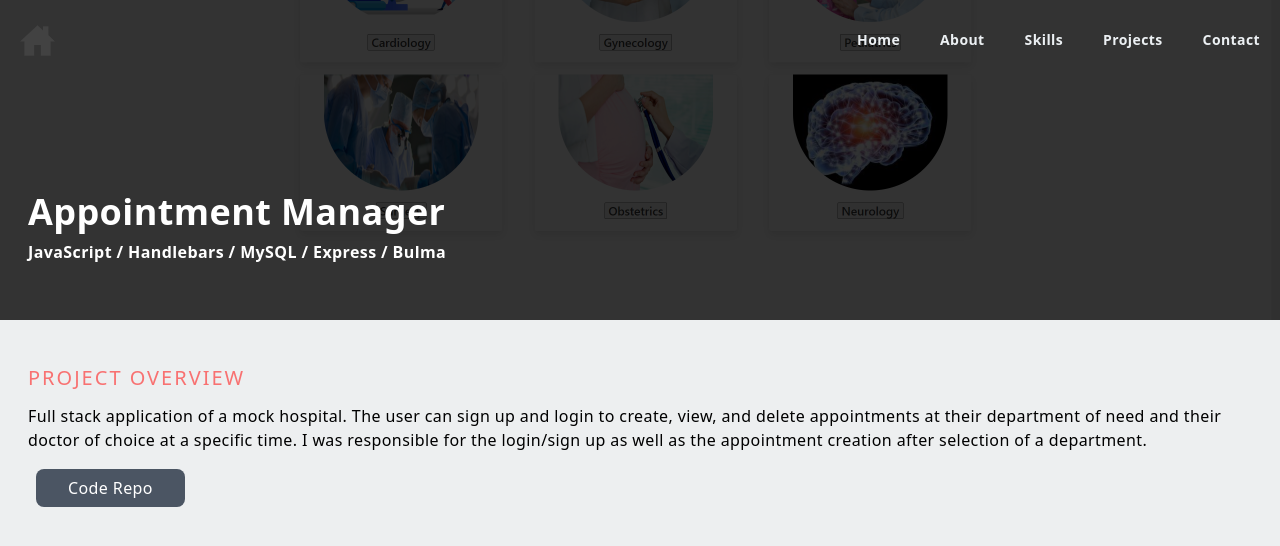
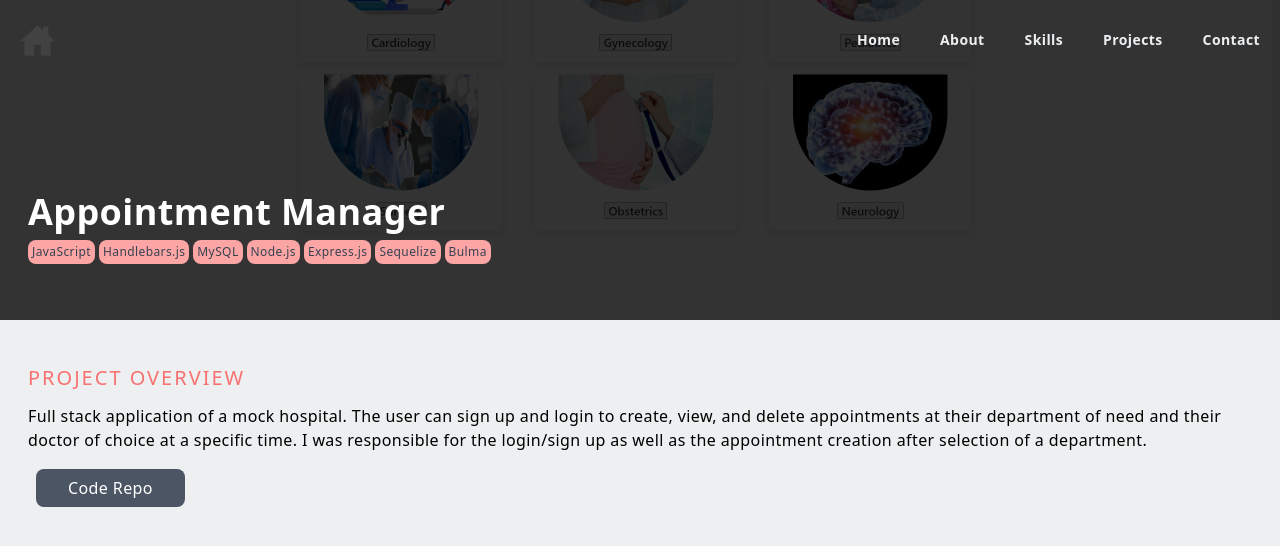
Before and after one commit to ltmccarthy9/nextjs-portfolio, a Next.js app in the folder nextjs-portfolio/: page /appointment in a window 1280 px wide. Shown: the top 546 px of the page. Built offline with nearby package versions, Linux system fonts and the light colour scheme.

Commit message:
tech stack style

```diff
--- a/nextjs-portfolio/pages/appointment.jsx
+++ b/nextjs-portfolio/pages/appointment.jsx
@@ -11,7 +11,15 @@ const appointment = () => {
         <Image className='absolute object-cover z-1' fill src={appointmentManager} alt='/' />
         <div className='absolute top-[70%] max-w-[1240px] w-full left-[50%] right-[50%] translate-x-[-50%] translate-y-[-50%] text-white z-10 p-2'>
             <h2 className='py-2'>Appointment Manager</h2>
-            <h3>JavaScript / Handlebars / MySQL / Express / Bulma</h3>
+            <div className='flex flex-wrap text-gray-700  gap-1'>
+            <h3 className='bg-red-300 p-1 rounded-lg font-medium w-fit text-xs'>JavaScript</h3>
+            <h3 className='bg-red-300 p-1 rounded-lg font-medium  w-fit text-xs '>Handlebars.js</h3>
+            <h3 className='bg-red-300 p-1 rounded-lg  font-medium w-fit text-xs '>MySQL</h3>
+            <h3 className='bg-red-300 p-1 rounded-lg  font-medium w-fit text-xs '>Node.js</h3>
+            <h3 className='bg-red-300 p-1 rounded-lg font-medium w-fit text-xs '>Express.js</h3>
+            <h3 className='bg-red-300 p-1 rounded-lg font-medium w-fit text-xs '>Sequelize</h3>
+            <h3 className='bg-red-300 p-1 rounded-lg font-medium w-fit text-xs'>Bulma</h3>
+            </div>
         </div>
       </div>
 
--- a/nextjs-portfolio/pages/askanything.jsx
+++ b/nextjs-portfolio/pages/askanything.jsx
@@ -11,7 +11,14 @@ const askanything = () => {
         <Image className='absolute object-cover z-1' fill  src={askanythingPic} alt='ask anything picture' />
         <div className='absolute top-[70%] max-w-[1240px] w-full left-[50%] right-[50%] translate-x-[-50%] translate-y-[-50%] text-white z-10 p-2'>
             <h2 className='py-2'>Ask Anything</h2>
-            <h3>Next.js 13 / PostgreSQL / TypeScript / Prisma / Railway / React Query</h3>
+            <div className='flex flex-wrap text-gray-700  gap-1'>
+            <h3 className='bg-red-300 p-1 rounded-lg font-medium w-fit text-xs'>Next.js 13</h3>
+            <h3 className='bg-red-300 p-1 rounded-lg font-medium  w-fit text-xs '>PostgreSQL</h3>
+            <h3 className='bg-red-300 p-1 rounded-lg  font-medium w-fit text-xs '>TypeScript</h3>
+            <h3 className='bg-red-300 p-1 rounded-lg font-medium w-fit text-xs '>Prisma</h3>
+            <h3 className='bg-red-300 p-1 rounded-lg font-medium w-fit text-xs '>React Query</h3>
+            <h3 className='bg-red-300 p-1 rounded-lg font-medium w-fit text-xs'>NextAuth</h3>
+            </div>
         </div>
       </div>
 
--- a/nextjs-portfolio/pages/ecommerce.jsx
+++ b/nextjs-portfolio/pages/ecommerce.jsx
@@ -11,7 +11,13 @@ const ecommerce = () => {
         <Image className='absolute object-cover z-1' fill src={ecommerceImg} alt='/' />
         <div className='absolute top-[70%] max-w-[1240px] w-full left-[50%] right-[50%] translate-x-[-50%] translate-y-[-50%] text-white z-10 p-2'>
             <h2 className='py-2'>Ecommerce Backend</h2>
-            <h3>JavaScript / Express / MySQL / Sequelize</h3>
+            <div className='flex flex-wrap text-gray-700  gap-1'>
+            <h3 className='bg-red-300 p-1 rounded-lg font-medium w-fit text-xs'>JavaScript</h3>
+            <h3 className='bg-red-300 p-1 rounded-lg font-medium  w-fit text-xs '>MySQL</h3>
+            <h3 className='bg-red-300 p-1 rounded-lg font-medium w-fit text-xs '>Node.js</h3>
+            <h3 className='bg-red-300 p-1 rounded-lg font-medium w-fit text-xs '>Express.js</h3>
+            <h3 className='bg-red-300 p-1 rounded-lg font-medium w-fit text-xs '>Sequelize</h3>
+            </div>
         </div>
       </div>
 
--- a/nextjs-portfolio/pages/friends.jsx
+++ b/nextjs-portfolio/pages/friends.jsx
@@ -14,7 +14,14 @@ const friends = () => {
         <Image className='absolute object-cover z-1' fill src={friendsImg} alt='/' />
         <div className='absolute top-[70%] max-w-[1240px] w-full left-[50%] right-[50%] translate-x-[-50%] translate-y-[-50%] text-white z-10 p-2'>
             <h2 className='py-2'>Friends First</h2>
-            <h3>Reactjs / MongoDB / Mongoose/ Expressjs / Nodejs / Firebase</h3>
+            <div className='flex flex-wrap text-gray-700  gap-1'>
+            <h3 className='bg-red-300 p-1 rounded-lg font-medium w-fit text-xs'>React</h3>
+            <h3 className='bg-red-300 p-1 rounded-lg font-medium  w-fit text-xs '>MongoDB</h3>
+            <h3 className='bg-red-300 p-1 rounded-lg  font-medium w-fit text-xs '>Mongoose</h3>
+            <h3 className='bg-red-300 p-1 rounded-lg font-medium w-fit text-xs '>Express.js</h3>
+            <h3 className='bg-red-300 p-1 rounded-lg font-medium w-fit text-xs '>Node.js</h3>
+            <h3 className='bg-red-300 p-1 rounded-lg font-medium w-fit text-xs'>Firebase</h3>
+            </div>
         </div>
       </div>
 
```
